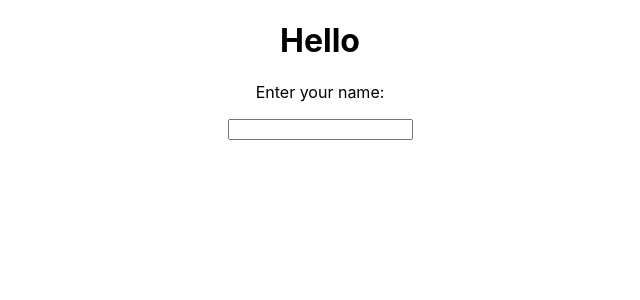
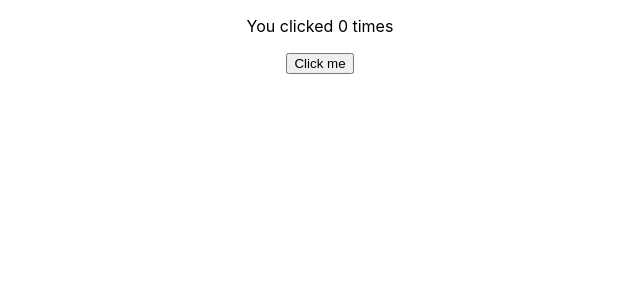
Before and after one commit to madhuvayya/React-Practice, a React (Create React App) app: page / in a window 1280 px wide. Shown: the top 300 px of the page, without its empty margins (320-960 px from the left). Built offline with nearby package versions, Linux system fonts and the light colour scheme.

Commit message:
Added UseStateHook component to implement useState

```diff
--- a/src/App.js
+++ b/src/App.js
@@ -18,6 +18,7 @@
 import Event from './components/Event'
 import EventPassingArgument from './components/EventPassingArgument'
 import MyForm from './components/MyForm';
+import UseStateHook from './components/UseStateHook'
 
 function App() {
   return (
@@ -42,7 +43,8 @@
       {/* <ComponentDidUpdate /> */}
       {/* <Event /> */}
       {/* <EventPassingArgument /> */}
-      <MyForm />
+      {/* <MyForm /> */}
+      <UseStateHook />
     </div>
   );
 }
--- /dev/null
+++ b/src/components/UseStateHook.js
@@ -0,0 +1,17 @@
+import React, { useState } from 'react';
+
+function UseStateHook() {
+  // Declare a new state variable, which we'll call "count"
+  const [count, setCount] = useState(0);
+
+  return (
+    <div>
+      <p>You clicked {count} times</p>
+      <button onClick={() => setCount(count + 1)}>
+        Click me
+      </button>
+    </div>
+  );
+}
+
+export default UseStateHook;
```
